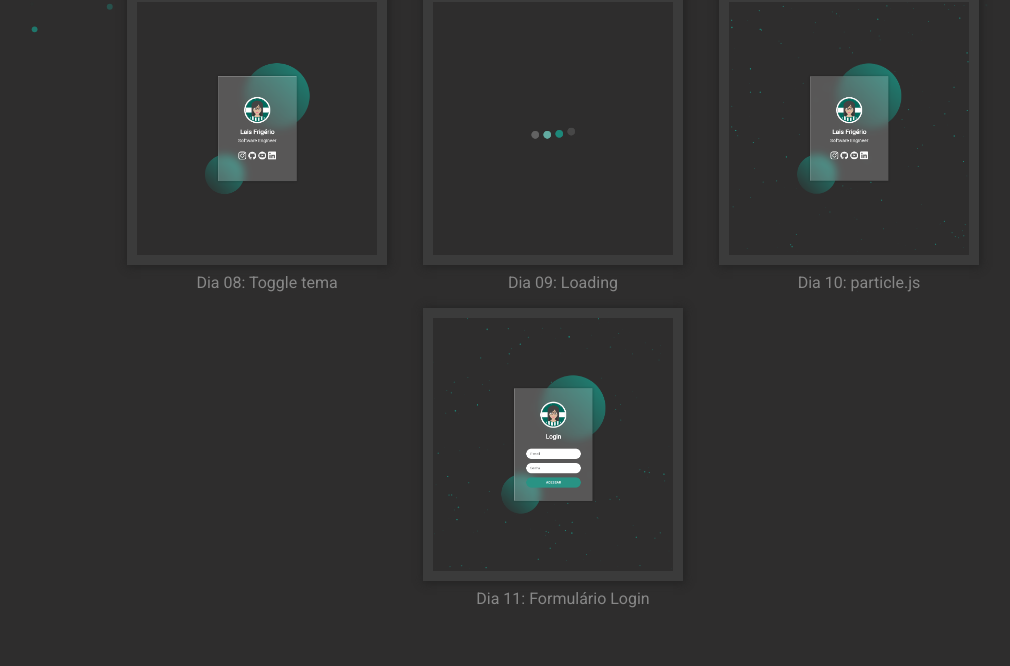
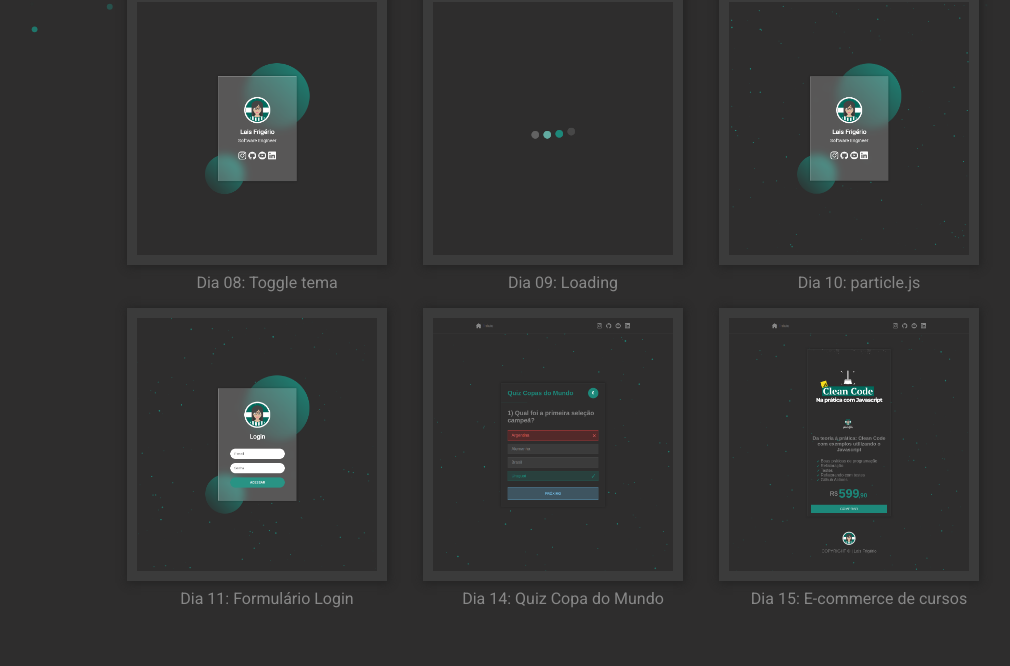
Before and after one commit to laisfrigerio/21-dias-de-codigo-rocketseat, a plain HTML site: page index.html in a window 1280 px wide. Shown: the part 752-1418 px from the top of the page, without its empty margins (77-1087 px from the left). Drawn offline with nearby package versions, Linux system fonts and the light colour scheme.

Commit message:
Dia 15: Exibindo o desafio do dia 15 na Home Page

```diff
--- a/index.html
+++ b/index.html
@@ -60,6 +60,14 @@
       <img src="./assets/images/gallery/dia-11-login.png" alt="">
       <p class="legend">Dia 11: Formulário Login</p>
     </a>
+    <a href="./dia-14/" target="_blank" class="card-img">
+      <img src="./assets/images/gallery/dia-14-quiz.png" alt="">
+      <p class="legend">Dia 14: Quiz Copa do Mundo</p>
+    </a>
+    <a href="./dia-15/" target="_blank" class="card-img">
+      <img src="./assets/images/gallery/dia-15-ecommerce-1-curso.png" alt="">
+      <p class="legend">Dia 15: E-commerce de cursos</p>
+    </a>
   </section>
   <footer></footer>
   <script src="./assets/js/particles.js"></script>
```
Also changed, not shown: assets/images/gallery/dia-14-quiz.png (added), assets/images/gallery/dia-15-ecommerce-1-curso.png (added), dia-15/dia-15-e-commerce.png (added), dia-15/dia-15-ecommerce-1-curso.png (added).
